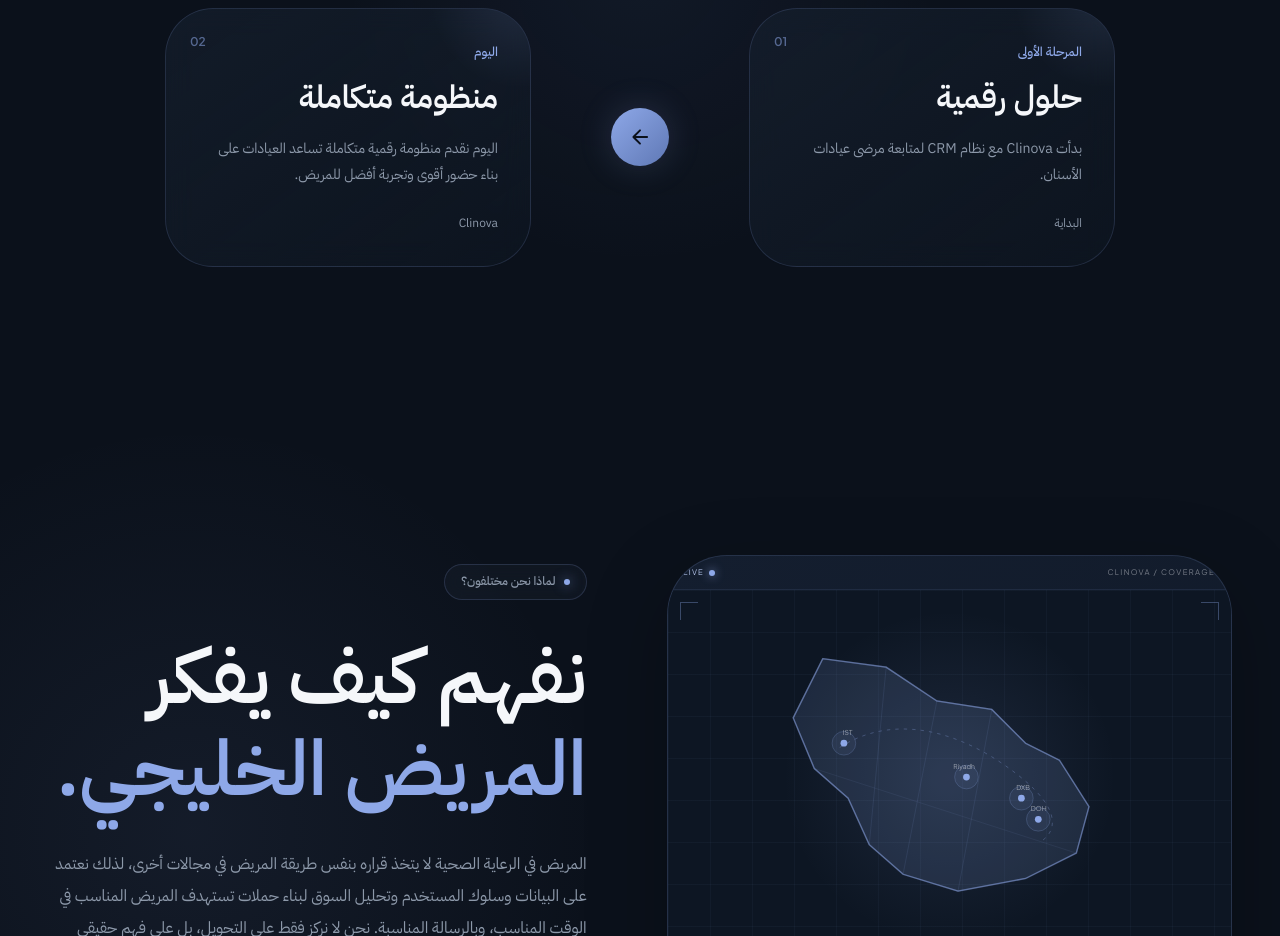
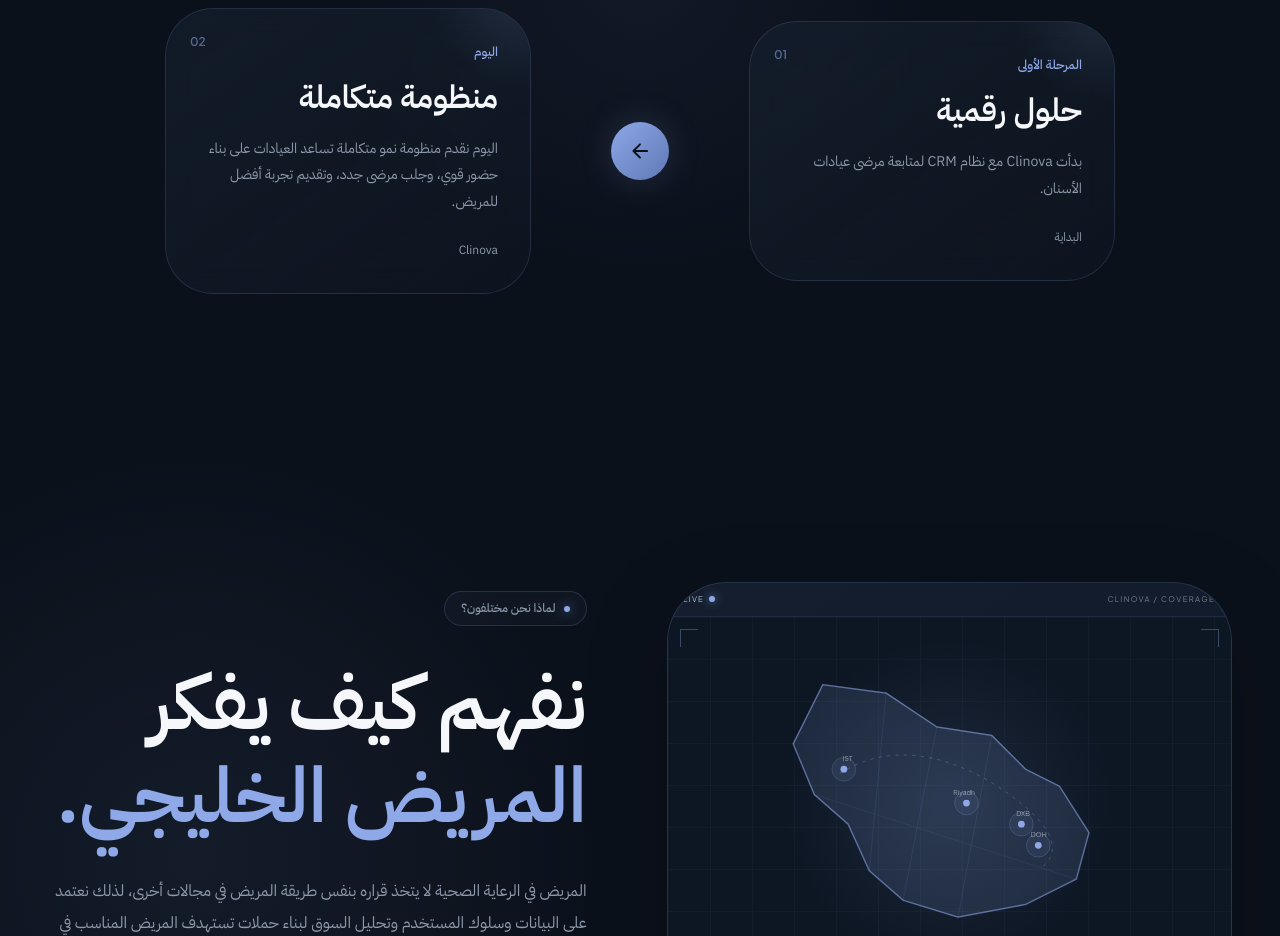
Before and after one commit to ibraham7/clinova, a React (Vite) app: page / in a window 1280 px wide. Shown: the part 2060-2996 px from the top of the page. Built offline with nearby package versions, Linux system fonts and the light colour scheme.

Commit message:
Update current Clinova story to emphasize clinic growth and new patients

```diff
--- a/src/components/StorySection/StorySection.tsx
+++ b/src/components/StorySection/StorySection.tsx
@@ -180,7 +180,7 @@ function StorySection() {
                         <StoryCard
                             eyebrow="اليوم"
                             title="منظومة متكاملة"
-                            description="اليوم نقدم منظومة رقمية متكاملة تساعد العيادات على بناء حضور أقوى وتجربة أفضل للمريض."
+                            description="اليوم نقدم منظومة نمو متكاملة تساعد العيادات على بناء حضور قوي، وجلب مرضى جدد، وتقديم تجربة أفضل للمريض."
                             number="02"
                             year="Clinova"
                         />
```
